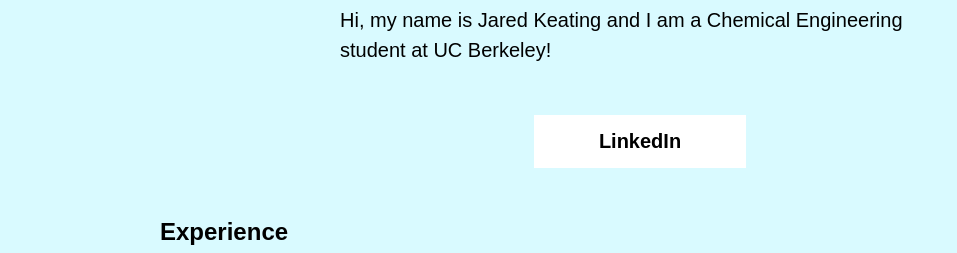
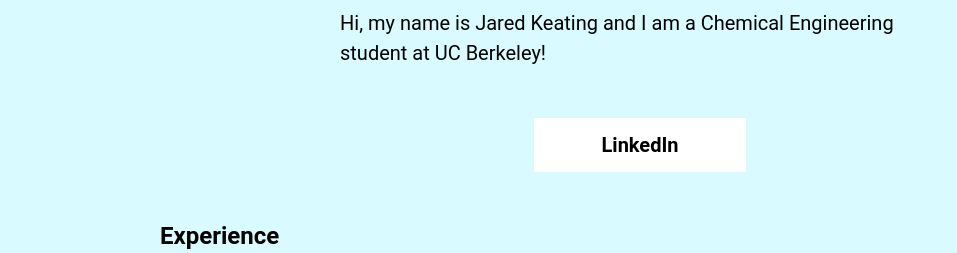
Before and after one commit to j-keating0002/j-keating0002.github.io, a plain HTML site: page index.html in a window 1280 px wide. Shown: the part 560-813 px from the top of the page, without its empty margins (0-957 px from the left). Drawn offline with Linux system fonts and the light colour scheme.

Commit message:
Add files via upload

```diff
--- a/index.html
+++ b/index.html
@@ -12,7 +12,7 @@
   <div id="thumbnail"><img src="headshot.png" height=400px></div>
   <div class="container">
   <div class="description"> Hi, my name is Jared Keating and I am a Chemical Engineering student at UC Berkeley!</div>
-  <div id="link" href="https://linkedin.com/in/jaredkeating">LinkedIn</div>
+  <div id="link" href="https://www.linkedin.com/in/jaredkeating">LinkedIn</div>
   <h2>Experience</h2>
   <div class="description">
     Hardware Development Intern at Boeing
--- a/style.css
+++ b/style.css
@@ -1,5 +1,5 @@
 body {
-  font-family: 'PT Sans', sans-serif;
+  font-family: 'Roboto', sans-serif;
   background-color: #d9faff;
 }
 
```
